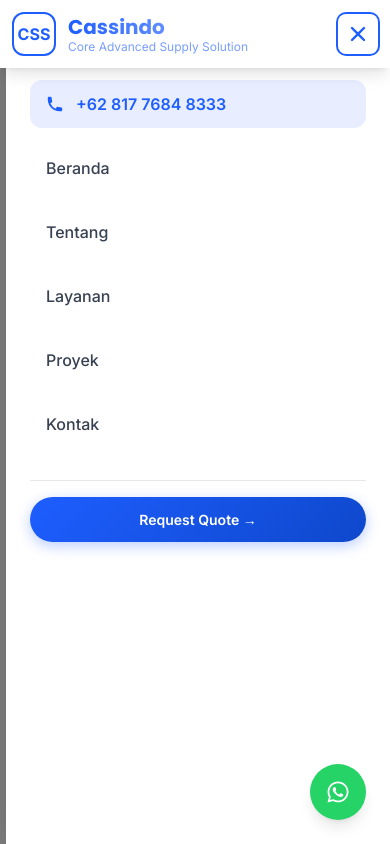
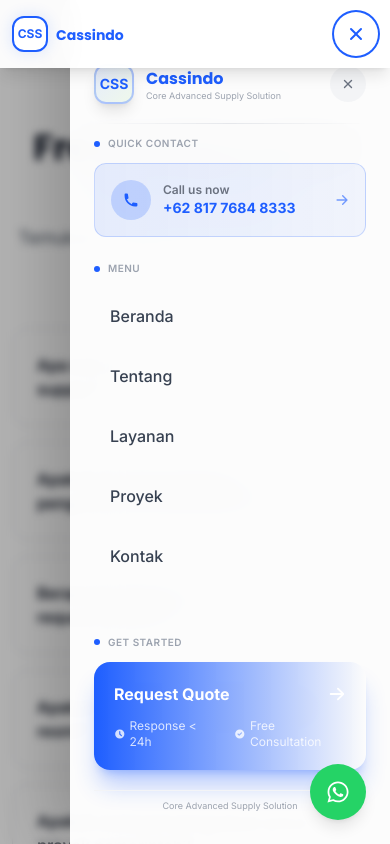
Before and after one commit to herlan-syihabudin/CASSINDO, a Next.js app: page /faq in a window 390 px wide. Both pictures are taken after a click on the button "Open menu". Shown: the top 844 px of the page. Built offline with nearby package versions, Linux system fonts and the light colour scheme.

Commit message:
Enhance Navbar with additional icons and animations

```diff
--- a/src/components/Navbar.tsx
+++ b/src/components/Navbar.tsx
@@ -3,7 +3,7 @@
 import { useState, useEffect, useCallback } from 'react'
 import Link from 'next/link'
 import { usePathname } from 'next/navigation'
-import { HiMenu, HiX, HiPhone } from 'react-icons/hi'
+import { HiMenu, HiX, HiPhone, HiArrowRight, HiClock, HiCheckCircle } from 'react-icons/hi'
 import { motion, AnimatePresence } from 'framer-motion'
 
 const navLinks = [
@@ -16,8 +16,31 @@ const navLinks = [
 
 const mobileMenuVariants = {
   hidden: { x: '100%', opacity: 0 },
-  visible: { x: 0, opacity: 1, transition: { type: 'spring', damping: 20, stiffness: 300 } },
-  exit: { x: '100%', opacity: 0, transition: { duration: 0.3 } }
+  visible: {
+    x: 0,
+    opacity: 1,
+    transition: {
+      type: 'spring',
+      damping: 25,
+      stiffness: 260,
+      staggerChildren: 0.05,
+      delayChildren: 0.1
+    }
+  },
+  exit: {
+    x: '100%',
+    opacity: 0,
+    transition: { duration: 0.25, ease: 'easeInOut' }
+  }
+}
+
+const mobileItemVariants = {
+  hidden: { x: 30, opacity: 0 },
+  visible: {
+    x: 0,
+    opacity: 1,
+    transition: { duration: 0.3, ease: 'easeOut' }
+  }
 }
 
 export default function Navbar() {
@@ -49,6 +72,16 @@ export default function Navbar() {
     setIsMobileMenuOpen(false)
   }, [pathname])
 
+  useEffect(() => {
+    const handleEsc = (e: KeyboardEvent) => {
+      if (e.key === 'Escape' && isMobileMenuOpen) {
+        setIsMobileMenuOpen(false)
+      }
+    }
+    window.addEventListener('keydown', handleEsc)
+    return () => window.removeEventListener('keydown', handleEsc)
+  }, [isMobileMenuOpen])
+
   const handleLinkClick = useCallback(() => {
     setIsMobileMenuOpen(false)
   }, [])
@@ -60,40 +93,59 @@ export default function Navbar() {
       <nav
         className={`fixed top-0 w-full z-50 transition-all duration-500 ${
           isWhiteNavbar
-            ? 'bg-white shadow-lg py-3'
-            : 'bg-transparent py-5'
+            ? 'bg-white/95 backdrop-blur-xl shadow-lg py-3'
+            : 'bg-white/5 backdrop-blur-md py-5'
         }`}
+        style={{
+          backgroundColor: isWhiteNavbar
+            ? 'rgba(255, 255, 255, 0.95)'
+            : 'rgba(255, 255, 255, 0.05)',
+          backdropFilter: 'blur(12px)',
+          WebkitBackdropFilter: 'blur(12px)',
+        }}
         role="navigation"
         aria-label="Main navigation"
       >
         <div className="container-custom flex justify-between items-center">
-          {/* Logo - Border dengan padding lebih lega */}
+          {/* Logo */}
           <Link
             href="/"
-            className="flex items-center gap-3 group focus:outline-none focus:ring-2 focus:ring-primary rounded-lg"
+            className="flex items-center gap-2 sm:gap-3 group shrink-0"
             aria-label="Cassindo Home"
           >
-            <div className={`w-11 h-11 rounded-xl flex items-center justify-center transition-all duration-300 group-hover:scale-105 ${
+            <div className={`w-9 h-9 sm:w-11 sm:h-11 rounded-xl flex items-center justify-center transition-all duration-300 group-hover:scale-105 ${
               isWhiteNavbar
-                ? 'border-2 border-primary bg-white'
-                : 'border-2 border-white bg-transparent'
-            }`}>
-              <span className={`font-bold text-base ${
+                ? 'border-2 border-primary bg-white shadow-md shadow-primary/20'
+                : 'border-2 border-white bg-transparent shadow-white/10'
+            }`}
+            style={{
+              boxShadow: isWhiteNavbar
+                ? '0 0 15px rgba(30, 94, 255, 0.15)'
+                : '0 0 15px rgba(255, 255, 255, 0.1)'
+            }}>
+              <span className={`font-bold text-xs sm:text-base ${
                 isWhiteNavbar ? 'text-primary' : 'text-white'
               }`}>CSS</span>
             </div>
-            <div>
-              <span className={`font-poppins font-bold text-xl ${
+            <div className="hidden sm:block">
+              <span className={`font-poppins font-bold text-sm sm:text-xl ${
                 isWhiteNavbar
-                  ? 'bg-gradient-to-r from-primary to-primary/70 bg-clip-text text-transparent'
+                  ? 'text-primary'
                   : 'text-white'
               }`}>
                 Cassindo
               </span>
-              <span className={`text-xs block -mt-0.5 ${
+              <span className={`text-[10px] sm:text-xs block -mt-0.5 ${
                 isWhiteNavbar ? 'text-primary/60' : 'text-white/60'
               }`}>
                 Core Advanced Supply Solution
+              </span>
+            </div>
+            <div className="sm:hidden">
+              <span className={`font-poppins font-bold text-sm ${
+                isWhiteNavbar ? 'text-primary' : 'text-white'
+              }`}>
+                Cassindo
               </span>
             </div>
           </Link>
@@ -117,7 +169,6 @@ export default function Navbar() {
               </Link>
             ))}
 
-            {/* Contact Quick Action */}
             <div className="flex items-center gap-4 ml-4 pl-4 border-l border-gray-200">
               <a
                 href="tel:+6281776848333"
@@ -134,100 +185,182 @@ export default function Navbar() {
             </div>
           </div>
 
-          {/* CTA Button Desktop */}
           <div className="hidden md:block">
             <Link
               href="/contact"
               className={`px-5 py-2.5 text-sm font-semibold rounded-full transition-all duration-300 hover:-translate-y-0.5 ${
                 isWhiteNavbar
                   ? 'bg-primary text-white shadow-md shadow-primary/30 hover:bg-primary-dark'
-                  : 'bg-white text-primary shadow-md hover:bg-gray-100'
+                  : 'bg-white/20 backdrop-blur-sm text-white border border-white/30 hover:bg-white/30'
               }`}
             >
               Request Quote
             </Link>
           </div>
 
-          {/* Mobile Menu Button */}
+          {/* Mobile Menu Button - Touch target 44px */}
           <button
             onClick={() => setIsMobileMenuOpen(!isMobileMenuOpen)}
-            className={`md:hidden text-2xl p-2 rounded-lg transition-colors focus:outline-none focus:ring-2 focus:ring-primary ${
+            className={`md:hidden w-11 h-11 rounded-full flex items-center justify-center transition-all duration-300 focus:outline-none focus:ring-2 focus:ring-primary ${
               isWhiteNavbar
                 ? 'text-primary hover:bg-gray-100'
-                : 'text-white hover:bg-white/10'
+                : 'text-white hover:bg-white/20'
             }`}
             aria-label={isMobileMenuOpen ? 'Close menu' : 'Open menu'}
             aria-expanded={isMobileMenuOpen}
           >
-            {isMobileMenuOpen ? <HiX /> : <HiMenu />}
+            {isMobileMenuOpen ? <HiX className="text-xl" /> : <HiMenu className="text-xl" />}
           </button>
         </div>
       </nav>
 
-      {/* Mobile Menu Overlay */}
+      {/* Mobile Menu Overlay - Premium Glassmorphism */}
       <AnimatePresence>
         {isMobileMenuOpen && (
           <>
+            {/* Backdrop dengan blur */}
             <motion.div
               initial={{ opacity: 0 }}
               animate={{ opacity: 1 }}
               exit={{ opacity: 0 }}
-              transition={{ duration: 0.3 }}
-              className="fixed inset-0 bg-black/50 z-40 md:hidden"
+              transition={{ duration: 0.25 }}
+              className="fixed inset-0 bg-black/30 backdrop-blur-sm z-40 md:hidden"
               onClick={() => setIsMobileMenuOpen(false)}
             />
 
+            {/* Menu Panel - Glass Effect Premium */}
             <motion.div
               variants={mobileMenuVariants}
               initial="hidden"
               animate="visible"
               exit="exit"
-              className="fixed top-0 right-0 w-full max-w-sm h-full bg-white shadow-2xl z-40 pt-20 px-6 md:hidden"
+              className="fixed top-0 right-0 w-80 h-full z-40 md:hidden overflow-y-auto"
+              style={{
+                background: 'rgba(255, 255, 255, 0.96)',
+                backdropFilter: 'blur(24px)',
+                WebkitBackdropFilter: 'blur(24px)',
+                boxShadow: '-20px 0 60px rgba(0, 0, 0, 0.2)',
+              }}
             >
-              <div className="flex flex-col gap-4">
-                {/* Phone number di mobile menu */}
-                <a
+              <div className="flex flex-col min-h-full pt-16 pb-8">
+                {/* Header with gradient border */}
+                <div className="relative px-6 pb-5 mb-3">
+                  <div className="absolute bottom-0 left-6 right-6 h-px bg-gradient-to-r from-transparent via-gray-200 to-transparent" />
+                  <div className="flex justify-between items-center">
+                    <div className="flex items-center gap-3">
+                      <div className="w-10 h-10 rounded-xl bg-gradient-to-br from-primary/10 to-accent/10 border-2 border-primary/30 flex items-center justify-center shadow-lg">
+                        <span className="font-bold text-sm text-primary">CSS</span>
+                      </div>
+                      <div>
+                        <span className="font-poppins font-bold text-base text-primary">Cassindo</span>
+                        <p className="text-[9px] text-gray-400 -mt-0.5">Core Advanced Supply Solution</p>
+                      </div>
+                    </div>
+                    <button
+                      onClick={() => setIsMobileMenuOpen(false)}
+                      className="w-9 h-9 rounded-full bg-gray-100 flex items-center justify-center text-gray-500 active:scale-95 transition-transform"
+                    >
+                      <HiX className="text-sm" />
+                    </button>
+                  </div>
+                </div>
+
+                {/* SECTION 1: Quick Contact */}
+                <div className="px-6 mb-6">
+                  <p className="text-[10px] font-semibold text-gray-400 uppercase tracking-wider mb-3 flex items-center gap-2">
+                    <span className="w-1.5 h-1.5 bg-primary rounded-full" />
+                    Quick Contact
+                  </p>
+                  <motion.a
                     href="tel:+6281776848333"
-                  className="flex items-center gap-3 py-3 px-4 bg-primary/10 rounded-xl text-primary font-semibold"
+                    variants={mobileItemVariants}
+                    whileTap={{ scale: 0.97 }}
+                    className="flex items-center gap-3 p-4 rounded-xl bg-gradient-to-r from-primary/10 to-primary/5 text-primary font-semibold border border-primary/20 active:bg-primary/15 transition-all"
                   >
-                  <HiPhone className="text-lg" />
-                  <span>+62 817 7684 8333</span>
-                </a>
+                    <div className="w-10 h-10 rounded-full bg-primary/20 flex items-center justify-center">
+                      <HiPhone className="text-base" />
+                    </div>
+                    <div>
+                      <p className="text-xs text-gray-500">Call us now</p>
+                      <p className="text-sm font-bold">+62 817 7684 8333</p>
+                    </div>
+                    <HiArrowRight className="ml-auto text-sm opacity-60" />
+                  </motion.a>
+                </div>
 
+                {/* SECTION 2: Navigation */}
+                <div className="px-6 mb-6">
+                  <p className="text-[10px] font-semibold text-gray-400 uppercase tracking-wider mb-3 flex items-center gap-2">
+                    <span className="w-1.5 h-1.5 bg-primary rounded-full" />
+                    Menu
+                  </p>
+                  <div className="space-y-1">
                     {navLinks.map((link, index) => (
                       <motion.div
                         key={link.href}
-                    initial={{ opacity: 0, x: 50 }}
-                    animate={{ opacity: 1, x: 0 }}
-                    transition={{ delay: index * 0.1 }}
+                        variants={mobileItemVariants}
+                        custom={index}
                       >
                         <Link
                           href={link.href}
                           onClick={handleLinkClick}
-                      className={`block py-3 px-4 rounded-xl font-medium transition-all duration-300 ${
+                          className={`group flex items-center justify-between py-4 px-4 rounded-xl font-medium transition-all duration-300 min-h-[52px] ${
                             pathname === link.href
-                          ? 'bg-primary text-white'
-                          : 'text-gray-700 hover:bg-gray-100 hover:text-primary'
+                              ? 'bg-gradient-to-r from-primary/10 to-transparent text-primary border-l-4 border-primary'
+                              : 'text-gray-700 hover:bg-gray-50'
                           }`}
+                          style={{ touchAction: 'manipulation' }}
                         >
-                      {link.label}
+                          <span>{link.label}</span>
+                          {pathname === link.href ? (
+                            <motion.div
+                              className="w-1.5 h-1.5 bg-primary rounded-full"
+                              layoutId="activeIndicator"
+                            />
+                          ) : (
+                            <HiArrowRight className="text-sm text-gray-300 opacity-0 group-hover:opacity-100 transition" />
+                          )}
                         </Link>
                       </motion.div>
                     ))}
+                  </div>
+                </div>
+
+                {/* SECTION 3: CTA Card - Dominant */}
+                <div className="px-6 mt-auto pt-4">
+                  <p className="text-[10px] font-semibold text-gray-400 uppercase tracking-wider mb-3 flex items-center gap-2">
+                    <span className="w-1.5 h-1.5 bg-primary rounded-full" />
+                    Get Started
+                  </p>
+
                   <motion.div
-                  initial={{ opacity: 0, y: 20 }}
-                  animate={{ opacity: 1, y: 0 }}
-                  transition={{ delay: 0.5 }}
-                  className="mt-4 pt-4 border-t border-gray-200"
+                    variants={mobileItemVariants}
+                    whileTap={{ scale: 0.97 }}
                   >
                     <Link
                       href="/contact"
                       onClick={handleLinkClick}
-                    className="btn-primary w-full justify-center"
+                      className="flex flex-col gap-3 w-full p-5 bg-gradient-to-r from-primary to-primary-dark rounded-2xl shadow-xl shadow-primary/30 active:scale-98 transition-all"
                     >
-                    Request Quote →
+                      <div className="flex items-center justify-between">
+                        <span className="text-white font-bold text-base">Request Quote</span>
+                        <HiArrowRight className="text-white text-lg" />
+                      </div>
+                      <div className="flex items-center gap-4 text-white/80 text-xs">
+                        <span className="flex items-center gap-1">
+                          <HiClock className="text-xs" /> Response &lt; 24h
+                        </span>
+                        <span className="flex items-center gap-1">
+                          <HiCheckCircle className="text-xs" /> Free Consultation
+                        </span>
+                      </div>
                     </Link>
                   </motion.div>
+
+                  <p className="text-center text-[9px] text-gray-400 mt-5 pt-2 border-t border-gray-100">
+                    Core Advanced Supply Solution
+                  </p>
+                </div>
               </div>
             </motion.div>
           </>
```
Lines whose indentation alone changed are shown as unchanged.
